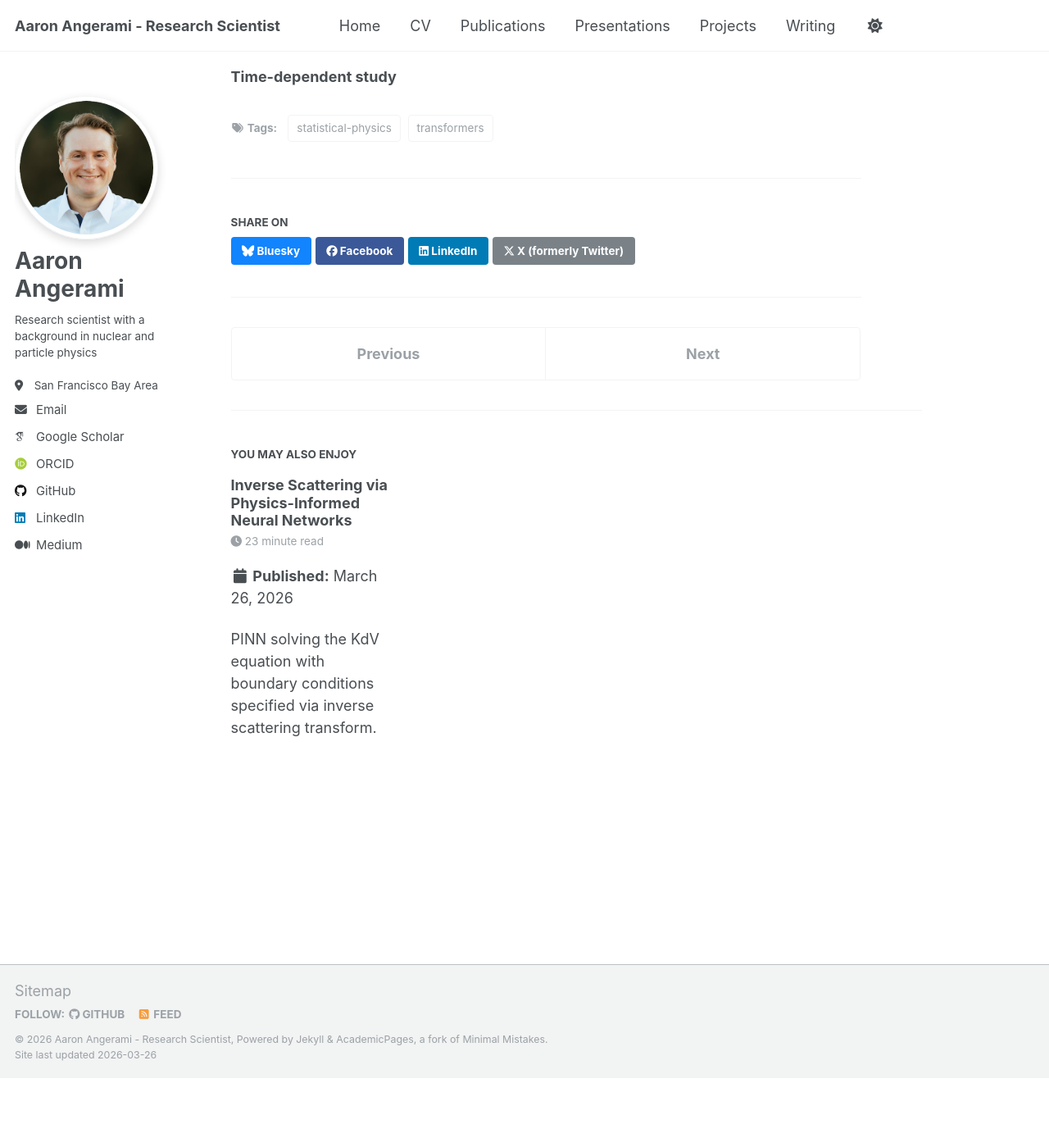
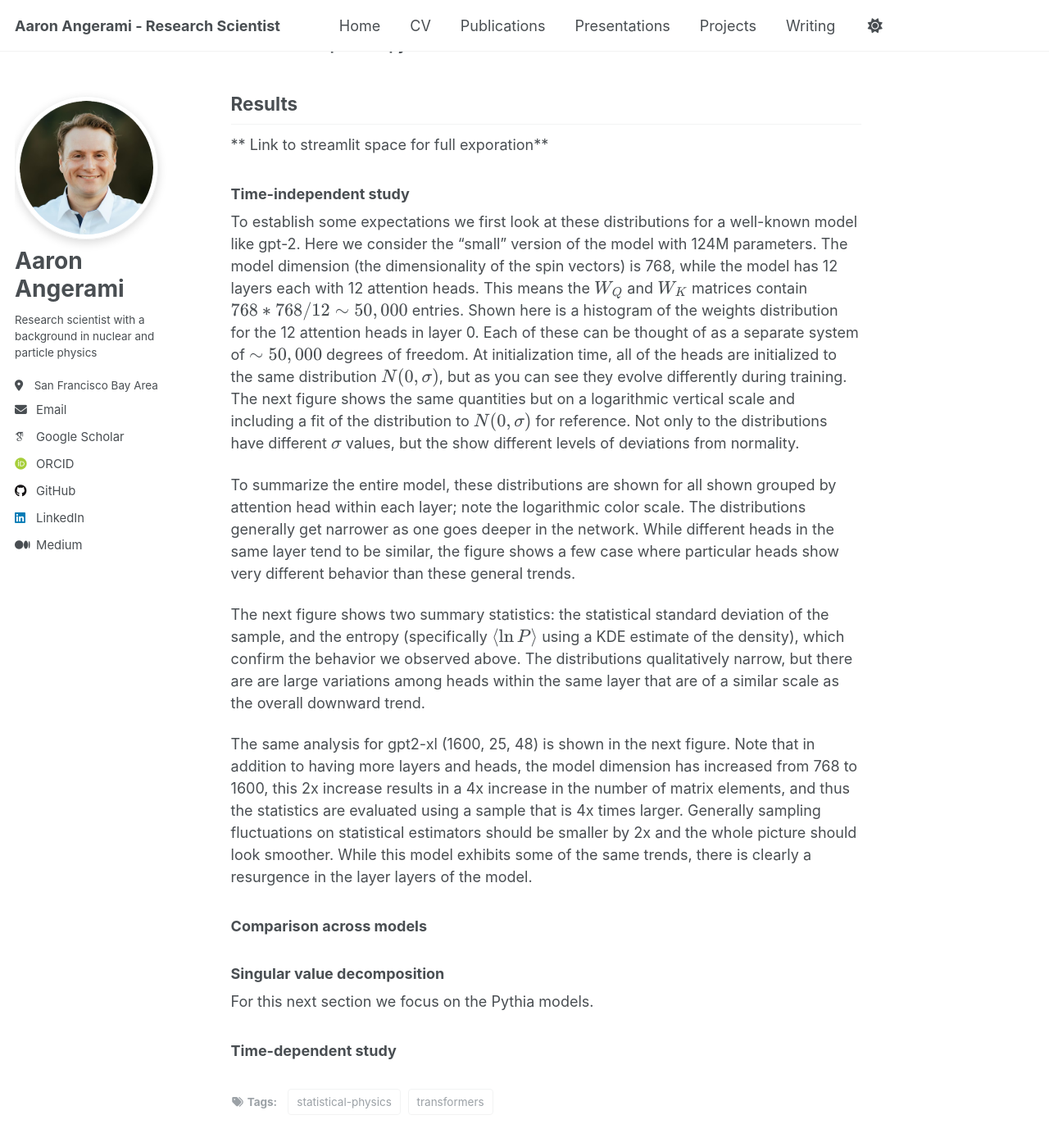
Before and after one commit to angerami/angerami.github.io, a Jekyll site: the page built from _posts/2026-01-16-transformer-analysis.md, in a window 1280 px wide and 1400 px high, scrolled down 3800 px. Shown: the whole window at 82% size. Built offline with Jekyll 4.4.1, drawn with Linux system fonts in a browser that asks for light colours; some web fonts are replaced; before the commit the page ends 5115 px from its top, so only the background shows below that; some of the changed text lies outside the part shown.

```diff
--- a/_posts/2026-01-16-transformer-analysis.md
+++ b/_posts/2026-01-16-transformer-analysis.md
@@ -16,15 +16,16 @@ draft: true
 </div>
 
 ## Introduction
-I've been interested in applying a physics framework to transformers
+I've been interested in applying a physics framework to transformers involving dynamical systems and statistical mechanics. In this approach the feature vectors representing tokens are interpreted as spins, the model weights play the role of interaction strengths between different token vectors, and the application of the self-attention mechanism results maps on to a thermodynamic average of the effects of these interactions on the tokens. The structure of these interactions allows for a large number of distinct, metastable equilibrium configurations, a spin glass system. Through innovations like multi-headed attention, multiple transformer layers, and resdiual stream-like connections,
 
-You can learn more about that here. Link to series landing page
+In particular in the self attention mechanism
 
-In that approach we view each attention head as as kind of dynamical system of interacting tokens. In particular in the self attention mechanism
 $$
 \vec{Q}_{i}^{T} \cdot \vec{K_j} = \vec{x_i}^{T} W_{Q}^{T}W_{K}\vec{x_{j}}
 $$
-which looks like the energy for the interaction of two vectors (spins) via a matrix
+
+looks like the energy for the interaction of two vectors (spins) via a matrix
+
 $$
 W_{QK} = W_{Q}^{T}W_{K}
 $$
@@ -104,6 +105,19 @@ To study the time dependence I used the `Pythia` collection of datasets. This co
 ** Link to streamlit space for full exporation**
 ### Time-independent study
 
+To establish some expectations we first look at these distributions for a well-known model like gpt-2. Here we consider the "small" version of the model with 124M parameters. The model dimension (the dimensionality of the spin vectors) is 768, while the model has 12 layers each with 12 attention heads. This means the $W_{Q}$ and $W_{K}$ matrices contain $768*768/12 \sim 50,000$ entries.
+Shown here is a histogram of the weights distribution for the 12 attention heads in layer 0. Each of these can be thought of as a separate system of $\sim 50,000$ degrees of freedom. At initialization time, all of the heads are initialized to the same distribution $N(0,\sigma)$, but as you can see they evolve differently during training. The next figure shows the same quantities but on a logarithmic vertical scale and including a fit of the distribution to $N(0,\sigma)$ for reference. Not only to the distributions have different $\sigma$ values, but the show different levels of deviations from normality.
+
+To summarize the entire model, these distributions are shown for all shown grouped by attention head within each layer; note the logarithmic color scale. The distributions generally get narrower as one goes deeper in the network. While different heads in the same layer tend to be similar, the figure shows a few case where particular heads show very different behavior than these general trends.
+
+The next figure shows two summary statistics: the statistical standard deviation of the sample, and the entropy (specifically $\langle \ln P \rangle $ using a KDE estimate of the density), which confirm the behavior we observed above. The distributions qualitatively narrow, but there are are large variations among heads within the same layer that are of a similar scale as the overall downward trend.
+
+The same analysis for gpt2-xl (1600, 25, 48) is shown in the next figure. Note that in addition to having more layers and heads, the model dimension has increased from 768 to 1600, this 2x increase results in a 4x increase in the number of matrix elements, and thus the statistics are evaluated using a sample that is 4x times larger. Generally sampling fluctuations on statistical estimators should be smaller by 2x and the whole picture should look smoother. While this model exhibits some of the same trends, there is clearly a resurgence in the layer layers of the model.
+
+### Comparison across models
+
+### Singular value decomposition
+For this next section we focus on the Pythia models.
 
 
 ### Time-dependent study
```
Also changed, not shown: _pages/projects.md (+11 -0 lines), _posts/2026-03-26-kdv-pinn.md (+0 -4 lines).
